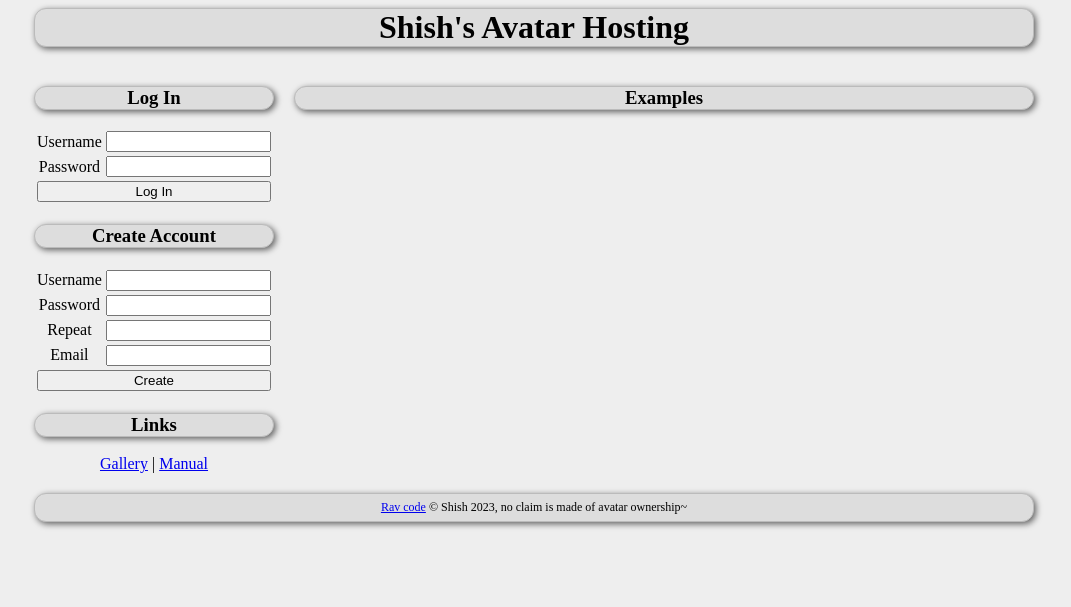
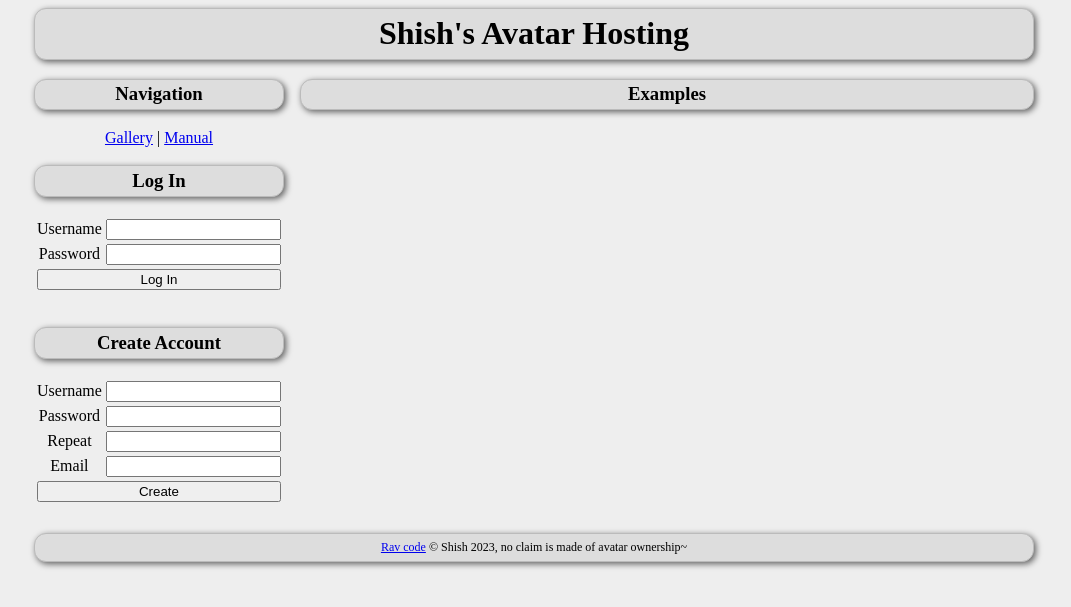
Before and after one commit to shish/rav, a Flask app: page / in a window 1280 px wide. Shown: the top 607 px of the page, without its empty margins (106-1177 px from the left). Run offline with Flask 3, Linux system fonts and the light colour scheme; data that the repository does not hold is empty.

Commit message:
redo frontend html / css, fixes #2

```diff
--- a/rav2/__init__.py
+++ b/rav2/__init__.py
@@ -19,7 +19,7 @@ from flask import (
 from .models import db, User, Avatar
 
 
-std_width = 150
+std_width = 512
 
 
 def create_app(test_config=None):
@@ -90,8 +90,8 @@ def create_app(test_config=None):
         avatars = db.session.execute(
             db.select(Avatar)
             .filter(Avatar.enabled == True)
-            .filter(Avatar.width == std_width)
-            .filter(Avatar.height == std_width)
+            .filter(Avatar.width <= std_width)
+            .filter(Avatar.height <= std_width)
             .order_by(db.func.random())
             .limit(12)
         ).scalars()
--- a/rav2/static/style.css
+++ b/rav2/static/style.css
@@ -1,44 +1,91 @@
+* {box-sizing: border-box;}
 BODY {background: #EEE;}
+
+HEADER, ARTICLE, FOOTER {
+	margin: auto;
+	max-width: 1000px;
+}
 
 H1 {margin-top: 0px;margin-bottom: 0px;}
 H2 {margin-top: 32px;}
 
-H1, H2, H3, #footer {
+H1, H2, H3, FOOTER {
 	text-align: center;
-	clear: both;
 	border: 1px solid #BBB;
 	background: #DDD;
-	-webkit-border-radius: 12px;
-	-moz-border-radius: 12px;
-	-webkit-box-shadow: 2px 2px 6px rgba(0,0,0,0.6);
-	-moz-box-shadow: 2px 2px 6px rgba(0,0,0,0.6);
+	border-radius: 12px;
+	box-shadow: 2px 2px 6px rgba(0,0,0,0.6);
+	padding: 0.2em;
 }
-#container {
-	margin: auto;
-	max-width: 1000px;
-}
-#footer {
+FOOTER {
+	margin-top: 1em;
 	font-size: 0.75em;
 	padding: 0.5em;
 }
-#nav {
-	margin-top: 16px;
-	display: block;
-	margin: auto;
-	padding: 0px;
-	text-align: center;
+
+ARTICLE {
+	display: grid;
+	column-gap: 1em;
 }
-#nav SPAN {
-	margin: 0px;
-	padding: 4px;
+SECTION {text-align: center;}
+SECTION#navigation {grid-area: navigation;}
+
+ARTICLE#index {
+	grid-template:
+		"navigation examples" auto
+		"login      examples" auto
+		"create     examples" auto
+		".          examples" auto
+		/ 250px auto;
 }
+SECTION#login {grid-area: login;}
+SECTION#create {grid-area: create;}
+SECTION#examples {grid-area: examples;}
 
-#examples {
-	width: 100%;
+ARTICLE#user {
+	grid-template:
+		"navigation settings" auto
+		"upload     settings" auto
+		"avatars    avatars " auto
+		/ 1fr 1fr;
 }
-#examples TD {
-	text-align: center;
+SECTION#upload {grid-area: upload;}
+SECTION#settings {grid-area: settings;}
+SECTION#avatars {grid-area: avatars;}
+
+ARTICLE#manual {
+	grid-template:
+		"navigation notes" auto
+		".          control" auto
+		".          tnc" auto
+		/ 250px auto;
 }
+SECTION#notes {grid-area: notes;}
+SECTION#control {grid-area: control;}
+SECTION#tnc {grid-area: tnc;}
+
+ARTICLE#gallery_list {
+	grid-template:
+		"navigation new" auto
+		"list       new" auto
+		".          new" auto
+		".          random" auto
+		/ 250px auto;
+}
+SECTION#list {grid-area: list;}
+SECTION#new {grid-area: new;}
+SECTION#navigation {grid-area: navigation;}
+SECTION#random {grid-area: random;}
+
+ARTICLE#gallery {
+	grid-template:
+		"navigation message stats" auto
+		"avatars avatars avatars" auto
+		/ 1fr 1fr 1fr;
+}
+SECTION#message {grid-area: message;}
+SECTION#stats {grid-area: stats;}
+SECTION#avatars {grid-area: avatars;}
 
 #login TD {
 	text-align: center;
@@ -46,35 +93,26 @@ H1, H2, H3, #footer {
 #login INPUT {
 	width: 100%;
 }
-
-.left {width: 49%; float: left;}
-.left_thin {width: 24%; float: left;}
-.right {width: 49%; float: right;}
-.right_wide {width: 74%; float: right;}
-.all {clear: both;}
-
-.left, .right, .all, .left_thin, .right_wide {
-	margin-top: 20px;
-	margin-bottom: 20px;
-}
-
-.enabled {}
-.disabled {background: #CCC;}
-
-#avatars {
-	width: 100%;
-}
-#avatars TD {
-	text-align: center;
-	font-size: 0.8em;
-	width: 20%;
-	padding: 8px;
-}
-#avatars TD IMG {
-	max-width: 256px;
-	max-height: 256px;
-}
-
 .form INPUT {
 	width: 100%;
 }
+
+.avatars {
+	width: 100%;
+	display: flex;
+	flex-wrap: wrap;
+	justify-content: center;
+}
+.avatars .avatar {
+	//border: 1px solid black;
+	text-align: center;
+	font-size: 0.8em;
+	width: 160px;
+	padding: 8px;
+}
+.avatars .avatar IMG {
+	max-width: 100%;
+	max-height: 100%;
+}
+.avatars .avatar.enabled {}
+.avatars .avatar.disabled {background: #CCC;}
--- a/rav2/templates/funcs.html
+++ b/rav2/templates/_funcs.html
@@ -1,50 +1,43 @@
-{% macro avatar_table(avatars, size, func) %}
-    <tr>
+{% macro avatar_table(avatars, func) %}
+    <div class="avatars">
         {% for avatar in avatars: %}
             {{ func(avatar) }}
-            {% if loop.index % size == 0: %}
-                </tr><tr>
-            {% endif %}
         {% endfor %}
     </tr>
 {% endmacro %}
 
 {% macro avatar_to_td_user(avatar) %}
-    <td>
+    <div class="avatar">
         <a href="{{ avatar.owner.username }}.html"><img
             src="{{ avatar.link }}"
             alt="{{ avatar.filename }}"
-            width="{{ avatar.width }}"
-            height="{{ avatar.height }}"
         /><br>{{ avatar.owner.username }}</a>
-    </td>
+    </div>
 {% endmacro %}
 
 {% macro avatar_to_td(avatar) %}
-    <td class="{{ 'enabled' if avatar.enabled else 'disabled' }}">
-        <img src="{{ avatar.link }}" alt="{{ avatar.filename }}" width="{{ avatar.width }}" height="{{ avatar.height }}">
+    <div class="avatar {{ 'enabled' if avatar.enabled else 'disabled' }}">
+        <img src="{{ avatar.link }}" alt="{{ avatar.filename }}">
         <br>{{ avatar.filename }}
-    </td>
+    </div>
 {% endmacro %}
 
 {% macro avatar_to_td2(avatar) %}
-    <td>
+    <div class="avatar">
         <a href="{{ avatar.owner.username }}.html"><img
             src="{{ avatar.link }}"
             alt="{{ avatar.filename }}"
-            width="{{ avatar.width }}"
-            height="{{ avatar.height }}"
         /><br>{{ avatar.owner.username }}</a>
-    </td>
+    </div>
 {% endmacro %}
 
 {% macro avatar_to_td_edit(avatar) %}
-    <td id="av{{ avatar.id }}" class="{{ "enabled" if avatar.enabled else "disabled" }}">
-        <img src="/{{ avatar.hash }}.{{ avatar.mime.lower() }}" alt="{{ avatar.filename }}">
+    <div id="av{{ avatar.id }}" class="avatar {{ 'enabled' if avatar.enabled else 'disabled' }}">
+        <img src="{{ avatar.link }}" alt="{{ avatar.filename }}">
         <br>{{ avatar.filename }}
         <br>{{ avatar.width }} x {{ avatar.height }}
         <br><a href="delete?avatar_id={{ avatar.id }}">Delete</a>
         <br><a href="toggle?avatar_id={{ avatar.id }}" onclick="callToggle({{ avatar.id }}); return false;">Toggle use</a>
         <br>(Current: <span id="on{{ avatar.id }}">{{ "yes" if avatar.enabled else "no" }}</span>)
-    </td>
+    </div>
 {% endmacro %}
--- /dev/null
+++ b/rav2/templates/_standard.html
@@ -0,0 +1,18 @@
+<html>
+	<head>
+		<title>{{ title }} [Rav - The Random Avatar Host]</title>
+		<link rel="stylesheet" href="static/style.css">
+		<script language="javascript" src="static/script.js"></script>
+	</head>
+	<body>
+		<header>
+			<h1>{{ heading }}</h1>
+		</header>
+		<article id="{% block id %}{% endblock %}">
+			{% block article %}No article specified :({% endblock %}
+		</article>
+		<footer>
+			<a href="https://github.com/shish/rav">Rav code</a> &copy; Shish 2023, no claim is made of avatar ownership~
+		</footer>
+	</body>
+</html>
--- a/rav2/templates/error.html
+++ /dev/null
@@ -1 +0,0 @@
-Error: {{ e }}
--- a/rav2/templates/index.html
+++ b/rav2/templates/index.html
@@ -1,17 +1,17 @@
-{% extends "standard.html" %}
-{% from 'funcs.html' import avatar_table, avatar_to_td2 %}
+{% extends "_standard.html" %}
+{% from '_funcs.html' import avatar_table, avatar_to_td2 %}
 
-{% block body %}
-<div class="left_thin">
+{% block id %}index{% endblock %}
+{% block article %}
 {% if user: %}
+	<section id="login">
 		<h3>Logged In</h3>
-		<center>
 		Logged in as {{ user.username }}
 		<br><a href="user">Edit Avatars</a> | <a href="logout">Log Out</a>
-		</center>
+	</section>
 {% else: %}
+	<section id="login">
 		<h3>Log In</h3>
-		<center>
 		<form action="login" method="POST">
 			<table id="login">
 				<tr><td>Username</td><td><input type="text" name="username"></td></tr>
@@ -19,9 +19,10 @@
 				<tr><td colspan="2"><input type="submit" value="Log In"></td></tr>
 			</table>
 		</form>
-		</center>
+	</section>
+
+	<section id="create">
 		<h3>Create Account</h3>
-		<center>
 		<form action="create" method="POST">
 			<table id="login">
 				<tr><td>Username</td><td><input type="text" name="username"></td></tr>
@@ -31,21 +32,17 @@
 				<tr><td colspan="2"><input type="submit" value="Create"></td></tr>
 			</table>
 		</form>
-		</center>
+	</section>
 {% endif %}
 
-	<h3>Links</h3>
-	<center>
+	<section id="navigation">
+		<h3>Navigation</h3>
 		<a href="gallery">Gallery</a> |
 		<a href="manual">Manual</a>
-	</center>
-</div>
-<div class="right_wide">
+	</section>
+
+	<section id="examples">
 		<h3>Examples</h3>
-	<table id="avatars">
-		<tr>
-			{{ avatar_table(avatars, 4, avatar_to_td2) }}
-		</tr>
-	</table>
-</div>
+		{{ avatar_table(avatars, avatar_to_td2) }}
+	</section>
 {% endblock %}
--- a/rav2/templates/standard.html
+++ /dev/null
@@ -1,18 +0,0 @@
-<html>
-	<head>
-		<title>{{ title }} [Rav - The Random Avatar Host]</title>
-		<link rel="stylesheet" href="static/style.css">
-		<script language="javascript" src="static/script.js"></script>
-	</head>
-	<body>
-		<div id="container">
-			<h1>{{ heading }}</h1>
-			<div id="body">
-				{% block body %}No body specified :({% endblock %}
-			</div>
-			<div id="footer">
-				<a href="https://github.com/shish/rav">Rav code</a> &copy; Shish 2023, no claim is made of avatar ownership~
-			</div>
-		</div>
-	</body>
-</html>
```
Also changed, not shown: rav2/static/script.js (+7 -41 lines), rav2/templates/gallery.html (+19 -20 lines), rav2/templates/gallery_list.html (+17 -14 lines), rav2/templates/manual.html (+17 -13 lines), rav2/templates/user.html (+26 -29 lines). Lines whose indentation alone changed are shown as unchanged.
